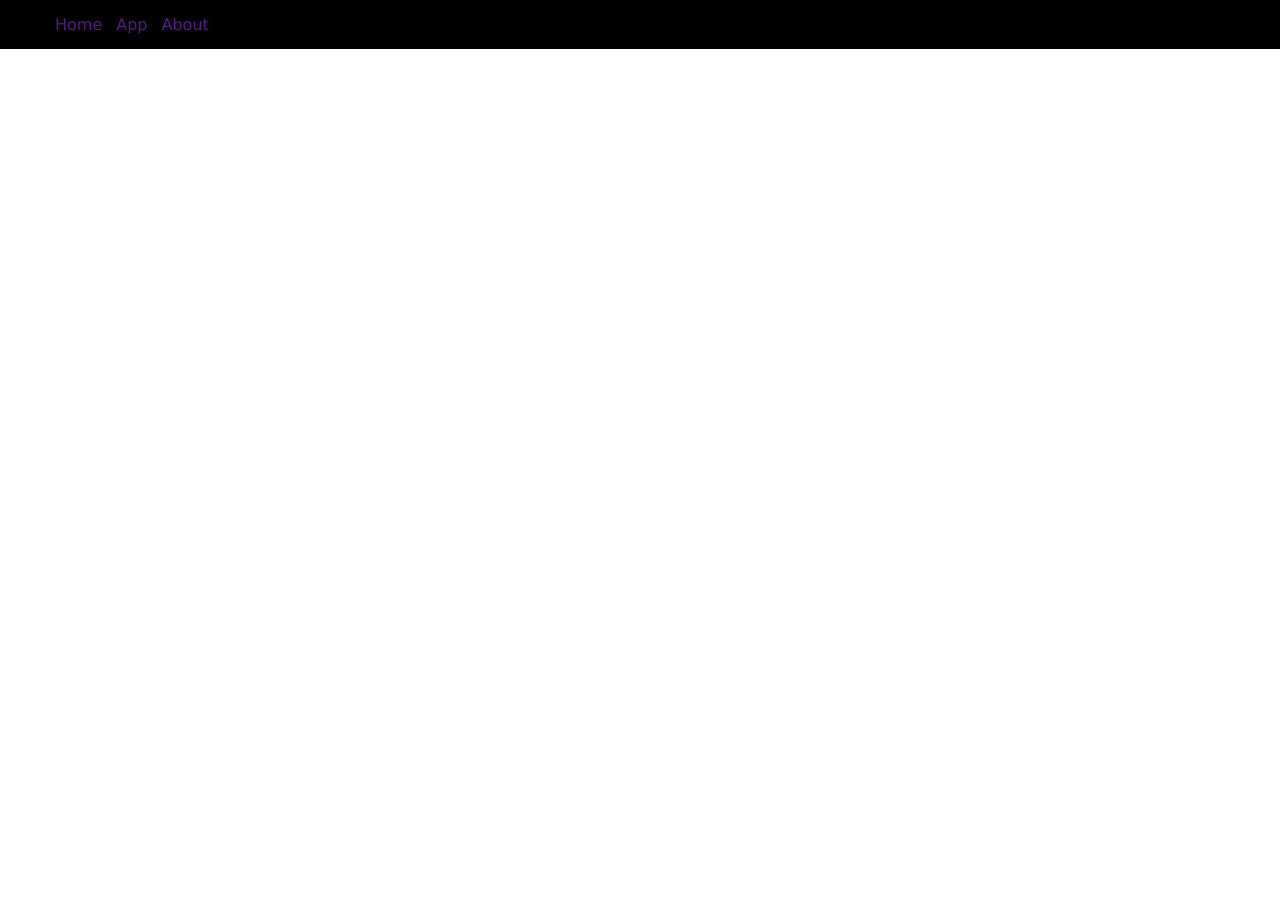
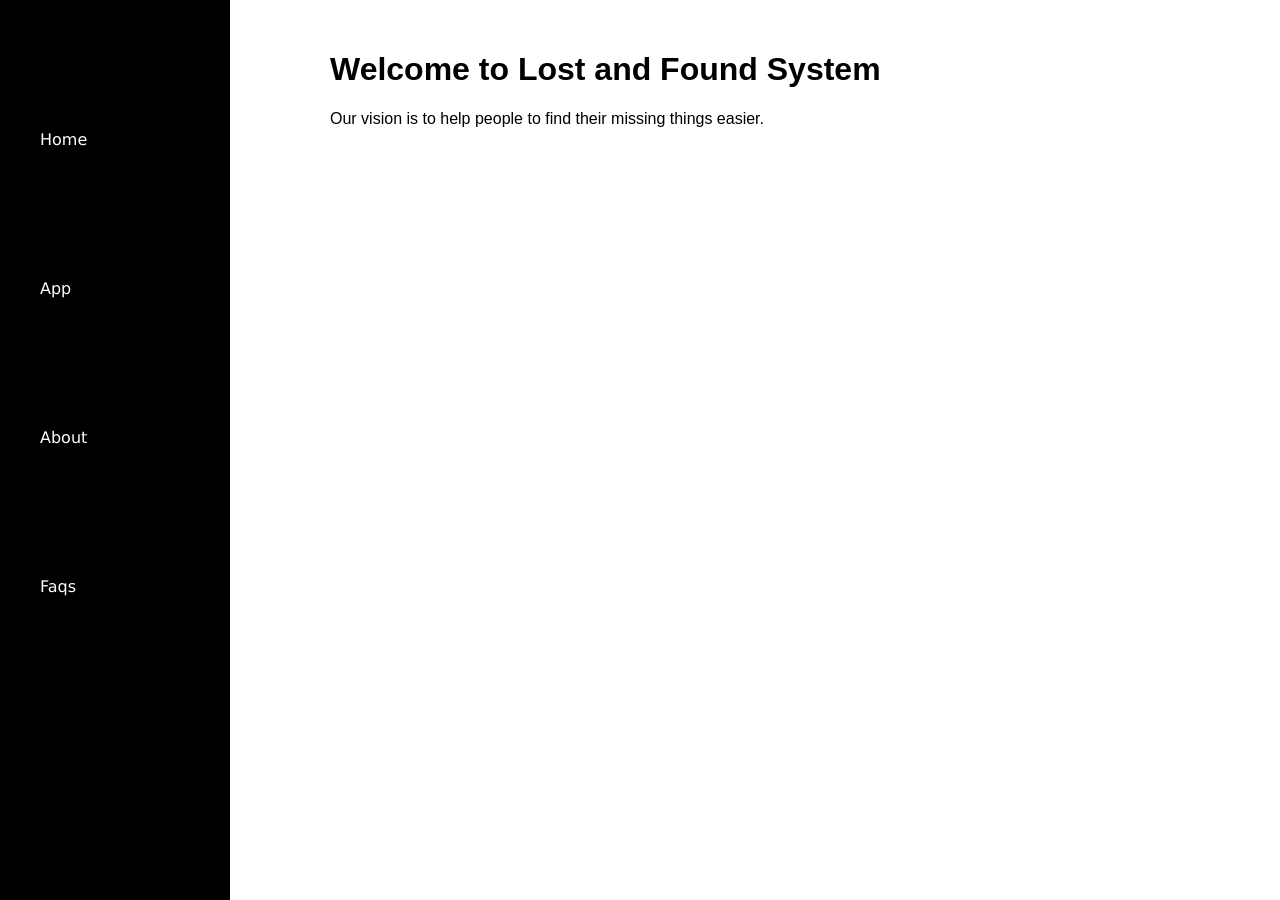
Before and after one commit to codewithv1n/find-it, a PHP site: page /main.html in a window 1280 px wide. Run offline with PHP 8.4, Linux system fonts and the light colour scheme.

Commit message:
lof-system

```diff
--- a/main.html
+++ b/main.html
@@ -4,15 +4,21 @@
     <meta charset="UTF-8" />
     <meta name="viewport" content="width=device-width, initial-scale=1.0" />
     <link rel="stylesheet" href="styles.css" />
-    <title>MEMA SYSTEM</title>
+    <title>LOS System</title>
   </head>
   <body>
-    <nav>
+    <div class="sidebar">
       <ul>
         <li><a href="">Home</a></li>
         <li><a href="">App</a></li>
         <li><a href="">About</a></li>
+        <li><a href="">Faqs</a></li>
       </ul>
-    </nav>
+    </div>
+
+    <div class="main-section">
+      <h1>Welcome to Lost and Found System</h1>
+      <p>Our vision is to help people to find their missing things easier.</p>
+    </div>
   </body>
 </html>
--- a/styles.css
+++ b/styles.css
@@ -1,20 +1,37 @@
-* {
+body {
   margin: 0;
+  font-family: Arial, sans-serif;
+  display: flex;
 }
 
-nav {
-  background-color: black;
-  padding: 10px;
+.sidebar ul {
+  list-style-type: none;
+  padding: 0;
 }
 
-ul li {
-  display: inline-block;
-  padding: 5px;
+.sidebar ul li {
+  margin-bottom: 20px;
+  margin-top: 90px;
 }
 
-a {
+.sidebar ul li a {
+  color: white;
+  text-decoration: none;
+  display: block;
+  padding: 20px;
+  border-radius: 5px;
+  transition: background 0.3s;
   font-family: Verdana, Geneva, Tahoma, sans-serif;
-  text-decoration: none;
+}
+
+.sidebar {
+  width: 190px;
+  height: 100vh;
+  background-color: black;
+  position: fixed;
+  top: 0;
+  left: 0;
+  padding: 20px;
 }
 
 a:hover {
@@ -23,3 +40,8 @@ a:hover {
   border-radius: 5px;
   padding: 5px;
 }
+
+.main-section {
+  margin-left: 300px;
+  padding: 30px;
+}
```
